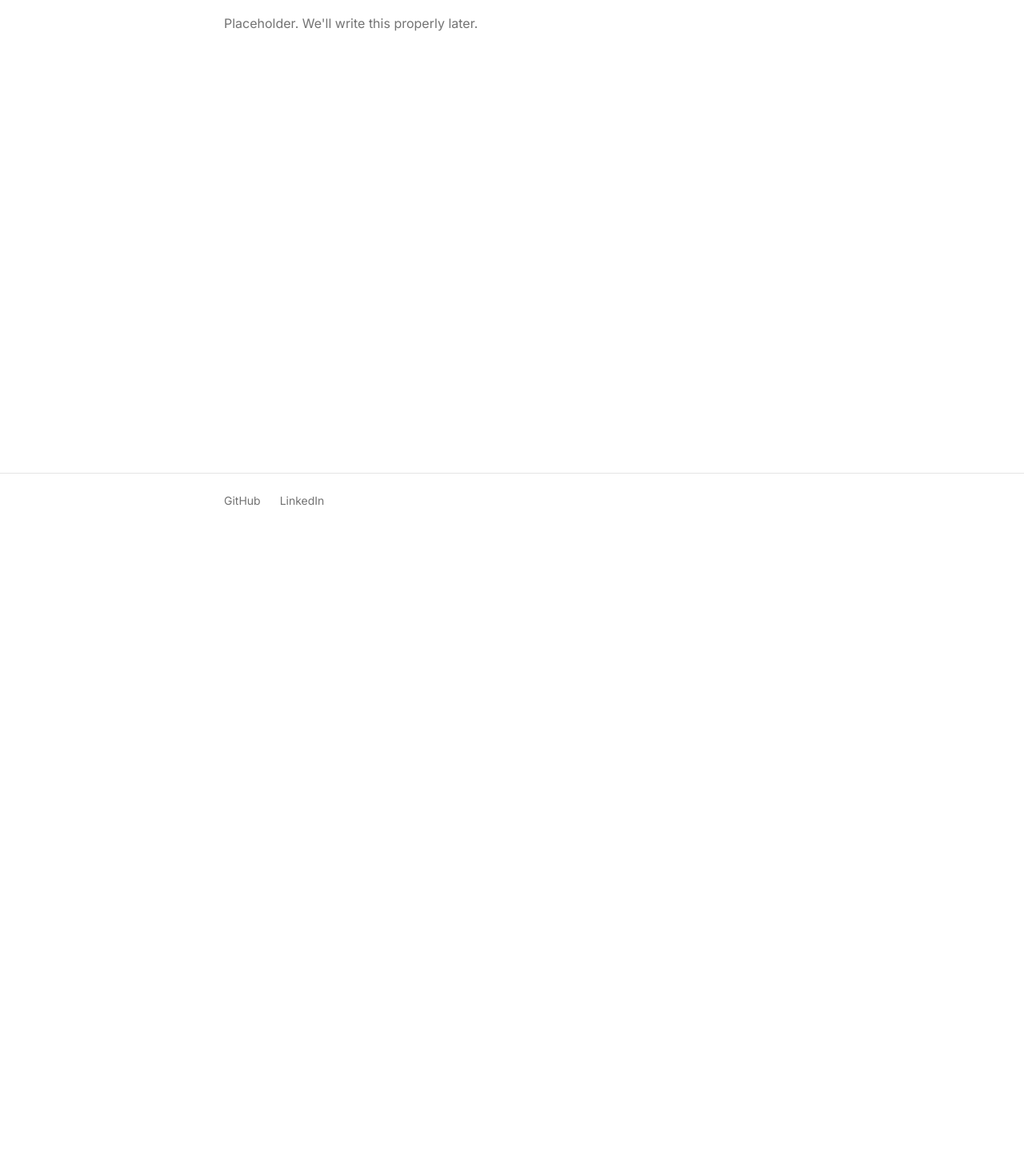
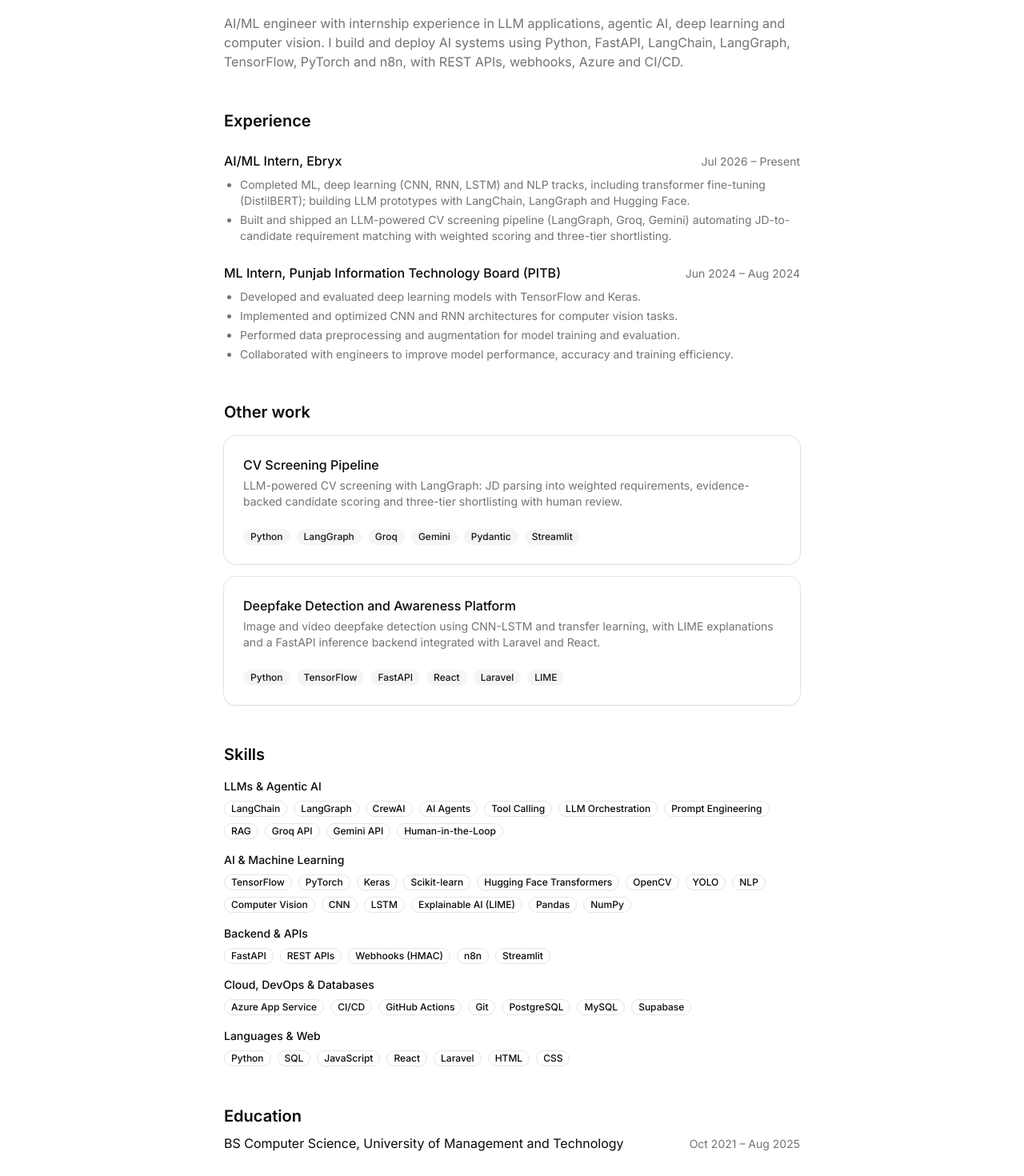
Before and after one commit to Farhad-ALi-Farhat/portfolio_, a Next.js app: page /about in a window 1280 px wide. Shown: the part 140-1610 px from the top of the page at 80% size. Before the commit the page ends 800 px from the top, so only its background shows below. Built offline with nearby package versions, Linux system fonts and the light colour scheme.

Commit message:
updated about section

```diff
--- a/app/about/page.tsx
+++ b/app/about/page.tsx
@@ -1,10 +1,93 @@
-export const metadata = { title: "About" };
+import type { Metadata } from "next";
+import { Badge } from "@/components/ui/badge";
+import {
+  Card,
+  CardContent,
+  CardDescription,
+  CardHeader,
+  CardTitle,
+} from "@/components/ui/card";
+import { profile } from "@/data/profile";
+
+export const metadata: Metadata = { title: "About" };
 
 export default function AboutPage() {
   return (
-    <section className="space-y-4">
-      <h1 className="text-3xl font-bold">About</h1>
-      <p className="text-muted-foreground">Placeholder. We'll write this properly later.</p>
-    </section>
+    <div className="space-y-12">
+      <section className="space-y-4">
+        <h1 className="text-3xl font-bold tracking-tight">About</h1>
+        <p className="text-muted-foreground">{profile.summary}</p>
+      </section>
+
+      <section className="space-y-6">
+        <h2 className="text-xl font-semibold">Experience</h2>
+        {profile.experience.map((job) => (
+          <div key={job.company} className="space-y-2">
+            <div className="flex flex-wrap items-baseline justify-between gap-2">
+              <h3 className="font-medium">
+                {job.role}, {job.company}
+              </h3>
+              <span className="text-sm text-muted-foreground">{job.period}</span>
+            </div>
+            <ul className="list-disc space-y-1 pl-5 text-sm text-muted-foreground">
+              {job.points.map((point) => (
+                <li key={point}>{point}</li>
+              ))}
+            </ul>
+          </div>
+        ))}
+      </section>
+
+      <section className="space-y-4">
+        <h2 className="text-xl font-semibold">Other work</h2>
+        <div className="grid gap-4">
+          {profile.otherProjects.map((p) => (
+            <Card key={p.title}>
+              <CardHeader>
+                <CardTitle>{p.title}</CardTitle>
+                <CardDescription>{p.summary}</CardDescription>
+              </CardHeader>
+              <CardContent>
+                <div className="flex flex-wrap gap-2">
+                  {p.stack.map((tech) => (
+                    <Badge key={tech} variant="secondary">
+                      {tech}
+                    </Badge>
+                  ))}
+                </div>
+              </CardContent>
+            </Card>
+          ))}
+        </div>
+      </section>
+
+      <section className="space-y-4">
+        <h2 className="text-xl font-semibold">Skills</h2>
+        {profile.skills.map((s) => (
+          <div key={s.group} className="space-y-2">
+            <h3 className="text-sm font-medium">{s.group}</h3>
+            <div className="flex flex-wrap gap-2">
+              {s.items.map((item) => (
+                <Badge key={item} variant="outline">
+                  {item}
+                </Badge>
+              ))}
+            </div>
+          </div>
+        ))}
+      </section>
+
+      <section className="space-y-2">
+        <h2 className="text-xl font-semibold">Education</h2>
+        {profile.education.map((e) => (
+          <div key={e.school} className="flex flex-wrap items-baseline justify-between gap-2">
+            <p>
+              {e.degree}, {e.school}
+            </p>
+            <span className="text-sm text-muted-foreground">{e.period}</span>
+          </div>
+        ))}
+      </section>
+    </div>
   );
 }
--- a/app/page.tsx
+++ b/app/page.tsx
@@ -1,16 +1,71 @@
-import { Button } from "@/components/ui/button";
 import Link from "next/link";
+import { Badge } from "@/components/ui/badge";
 import { buttonVariants } from "@/components/ui/button";
-
+import {
+  Card,
+  CardContent,
+  CardDescription,
+  CardHeader,
+  CardTitle,
+} from "@/components/ui/card";
+import { profile } from "@/data/profile";
+import { getFeaturedProjects } from "@/lib/content";
 
 export default function Home() {
+  const featured = getFeaturedProjects();
+
   return (
-    <section className="flex flex-col items-start gap-4 py-12">
-      <h1 className="text-4xl font-bold">Farhad Ali Farhat</h1>
-      <p className="text-muted-foreground">AI/ML engineer building production LLM systems</p>
-      <Link href="/projects/food-fusion" className={buttonVariants()}>
-        View my work
-      </Link>
-    </section>
+    <div className="space-y-16">
+      <section className="space-y-4 py-8">
+        <h1 className="text-4xl font-bold tracking-tight sm:text-5xl">
+          {profile.name}
+        </h1>
+        <p className="text-xl text-muted-foreground">{profile.tagline}</p>
+        <div className="flex flex-wrap gap-3 pt-2">
+          <Link href="/projects/food-fusion" className={buttonVariants()}>
+            View my work
+          </Link>
+          <a
+            href={profile.links.github}
+            target="_blank"
+            rel="noreferrer"
+            className={buttonVariants({ variant: "outline" })}
+          >
+            GitHub
+          </a>
+          <a
+            href={profile.links.linkedin}
+            target="_blank"
+            rel="noreferrer"
+            className={buttonVariants({ variant: "outline" })}
+          >
+            LinkedIn
+          </a>
+        </div>
+      </section>
+
+      <section className="space-y-4">
+        <h2 className="text-xl font-semibold">Featured project</h2>
+        {featured.map((project) => (
+          <Link key={project.slug} href={`/projects/${project.slug}`} className="block">
+            <Card className="transition-colors hover:bg-muted/50">
+              <CardHeader>
+                <CardTitle>{project.title}</CardTitle>
+                <CardDescription>{project.summary}</CardDescription>
+              </CardHeader>
+              <CardContent>
+                <div className="flex flex-wrap gap-2">
+                  {project.stack.slice(0, 6).map((tech) => (
+                    <Badge key={tech} variant="secondary">
+                      {tech}
+                    </Badge>
+                  ))}
+                </div>
+              </CardContent>
+            </Card>
+          </Link>
+        ))}
+      </section>
+    </div>
   );
 }
--- /dev/null
+++ b/data/profile.ts
@@ -0,0 +1,65 @@
+export const profile = {
+  name: "Farhad Ali Farhat",
+  title: "AI/ML Engineer",
+  tagline:
+    "AI/ML engineer building production LLM systems: agents, webhooks, cloud deployment.",
+  location: "Lahore, Pakistan",
+  links: {
+    github: "https://github.com/Farhad-ALi-Farhat",
+    linkedin: "https://linkedin.com/in/farhad-ali-farhat",
+  },
+  summary:
+    "AI/ML engineer with internship experience in LLM applications, agentic AI, deep learning and computer vision. I build and deploy AI systems using Python, FastAPI, LangChain, LangGraph, TensorFlow, PyTorch and n8n, with REST APIs, webhooks, Azure and CI/CD.",
+  experience: [
+    {
+      role: "AI/ML Intern",
+      company: "Ebryx",
+      location: "Lahore, Pakistan",
+      period: "Jul 2026 – Present",
+      points: [
+        "Completed ML, deep learning (CNN, RNN, LSTM) and NLP tracks, including transformer fine-tuning (DistilBERT); building LLM prototypes with LangChain, LangGraph and Hugging Face.",
+        "Built and shipped an LLM-powered CV screening pipeline (LangGraph, Groq, Gemini) automating JD-to-candidate requirement matching with weighted scoring and three-tier shortlisting.",
+      ],
+    },
+    {
+      role: "ML Intern",
+      company: "Punjab Information Technology Board (PITB)",
+      location: "Lahore, Pakistan",
+      period: "Jun 2024 – Aug 2024",
+      points: [
+        "Developed and evaluated deep learning models with TensorFlow and Keras.",
+        "Implemented and optimized CNN and RNN architectures for computer vision tasks.",
+        "Performed data preprocessing and augmentation for model training and evaluation.",
+        "Collaborated with engineers to improve model performance, accuracy and training efficiency.",
+      ],
+    },
+  ],
+  education: [
+    {
+      school: "University of Management and Technology",
+      degree: "BS Computer Science",
+      period: "Oct 2021 – Aug 2025",
+    },
+  ],
+  skills: [
+    { group: "LLMs & Agentic AI", items: ["LangChain", "LangGraph", "CrewAI", "AI Agents", "Tool Calling", "LLM Orchestration", "Prompt Engineering", "RAG", "Groq API", "Gemini API", "Human-in-the-Loop"] },
+    { group: "AI & Machine Learning", items: ["TensorFlow", "PyTorch", "Keras", "Scikit-learn", "Hugging Face Transformers", "OpenCV", "YOLO", "NLP", "Computer Vision", "CNN", "LSTM", "Explainable AI (LIME)", "Pandas", "NumPy"] },
+    { group: "Backend & APIs", items: ["FastAPI", "REST APIs", "Webhooks (HMAC)", "n8n", "Streamlit"] },
+    { group: "Cloud, DevOps & Databases", items: ["Azure App Service", "CI/CD", "GitHub Actions", "Git", "PostgreSQL", "MySQL", "Supabase"] },
+    { group: "Languages & Web", items: ["Python", "SQL", "JavaScript", "React", "Laravel", "HTML", "CSS"] },
+  ],
+  otherProjects: [
+    {
+      title: "CV Screening Pipeline",
+      summary:
+        "LLM-powered CV screening with LangGraph: JD parsing into weighted requirements, evidence-backed candidate scoring and three-tier shortlisting with human review.",
+      stack: ["Python", "LangGraph", "Groq", "Gemini", "Pydantic", "Streamlit"],
+    },
+    {
+      title: "Deepfake Detection and Awareness Platform",
+      summary:
+        "Image and video deepfake detection using CNN-LSTM and transfer learning, with LIME explanations and a FastAPI inference backend integrated with Laravel and React.",
+      stack: ["Python", "TensorFlow", "FastAPI", "React", "Laravel", "LIME"],
+    },
+  ],
+};
--- a/lib/content.ts
+++ b/lib/content.ts
@@ -27,6 +27,12 @@
     .map((f) => f.replace(/\.mdx$/, ""));
 }
 
+export function getFeaturedProjects(): ProjectMeta[] {
+  return getProjectSlugs()
+    .map((slug) => getProject(slug).meta)
+    .filter((meta) => meta.featured);
+}
+
 export function getProject(slug: string) {
   const raw = fs.readFileSync(path.join(projectsDir, `${slug}.mdx`), "utf8");
   const { data, content } = matter(raw);
```
